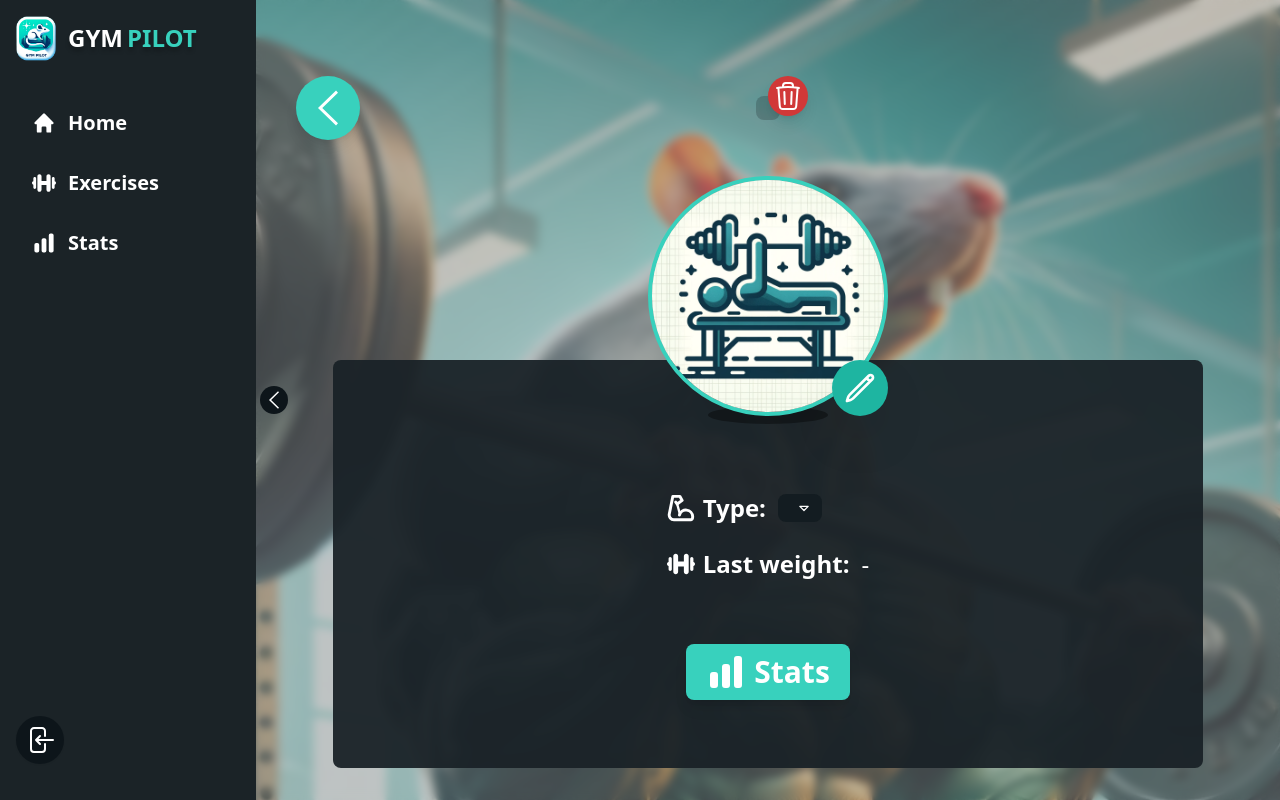
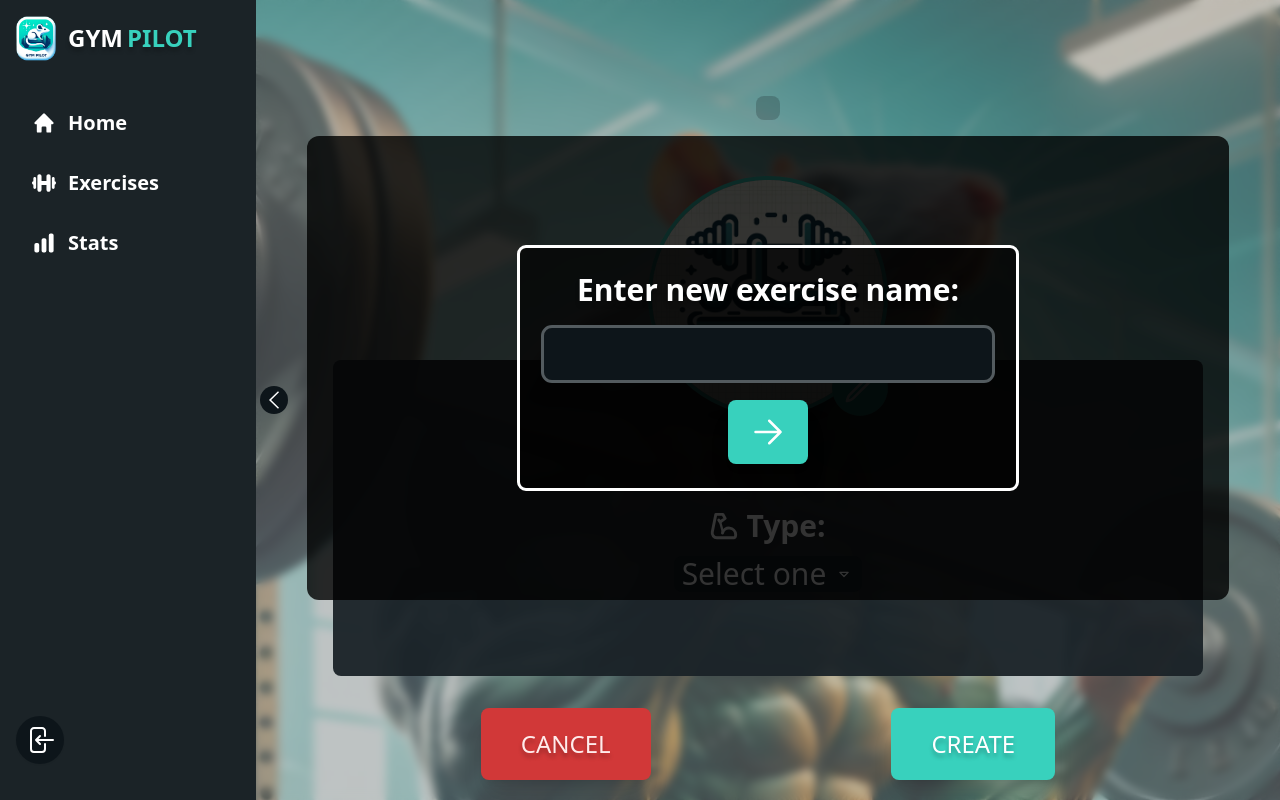
Before and after one commit to DanielinR/GymPilot, a Next.js app in the folder frontend/gympilot-next/: page /exercises/create in a window 1280 px wide. Built offline with nearby package versions, Linux system fonts and the light colour scheme; no server answers.

Commit message:
implement create exercise

```diff
--- a/frontend/gympilot-next/src/app/(app)/exercises/[exercise]/page.tsx
+++ b/frontend/gympilot-next/src/app/(app)/exercises/[exercise]/page.tsx
@@ -5,7 +5,6 @@ import ExerciseImage from "@/components/ExerciseDetails/ExericiseImage";
 import DeleteIcon from "@/components/svg/DeleteIcon";
 import GreaterThanIcon from "@/components/svg/GreaterThanIcon";
 import { deleteFromAPI, getJsonFromAPI, setJsonFromAPI } from "@/libs/data";
-import Link from "next/link";
 import { useEffect, useState } from "react";
 import ExerciseInfo from "@/components/ExerciseDetails/ExerciseInfo";
 import DeleteModal from "@/components/ExerciseDetails/DeleteModal";
@@ -62,7 +61,7 @@ export default function ExercisePage({
   }, [params.exercise]);
 
   return (
-    <div className="flex flex-col text-white w-full h-full items-center pt-12 md:pt-24 gap-6 md:gap-14 relative">
+    <div className="flex flex-col text-white w-full h-full items-center pt-6 md:pt-24 gap-6 md:gap-14 relative">
       <SelectIcon
         viewModal={viewIconSelection}
         selectAnswer={setIcon}
--- /dev/null
+++ b/frontend/gympilot-next/src/app/(app)/exercises/create/page.tsx
@@ -0,0 +1,114 @@
+"use client";
+
+import { Exercise } from "@/libs/utils";
+import ExerciseImage from "@/components/ExerciseDetails/ExericiseImage";
+import { useState } from "react";
+import { useRouter } from "next/navigation";
+import SelectType from "@/components/ExerciseDetails/SelectType";
+import MuscleIcon from "@/components/svg/MuscleIcon";
+import SelectIcon from "@/components/ExerciseDetails/SelectIcon";
+import NameModal from "@/components/ExerciseDetails/Create/NameModal";
+import { createFromAPI, getIdByName } from "@/libs/data";
+
+export default function CrateExercisePage() {
+  const router = useRouter();
+  const [exerciseInfo, setExerciseInfo] = useState<Exercise>({
+    id: -1,
+    name: "",
+    type: "",
+    last_weight: -1,
+    icon: "default.png",
+  });
+  const [viewNameModal, setViewNameModal] = useState(true);
+  const [viewIconSelection, setViewIconSelection] = useState(false);
+  const [typeAdviseView, setTypeAdviseView] = useState(false);
+
+  const createExercise = async () => {
+    if (exerciseInfo.type == "") {setTypeAdviseView(true); return}
+    try {
+      const {id,last_weight, ...exercise} = exerciseInfo
+      exercise.type = await getIdByName("/exerciseTypes", exercise.type)
+      createFromAPI("/exercises", exercise)
+      router.push("/exercises")
+    } catch (error) {
+      console.log(error)
+    }
+  };
+  const setIcon = (icon: string) => {
+    setViewIconSelection(false);
+    if (!exerciseInfo || !icon) return;
+    var newExerciseInfo: Exercise = { ...exerciseInfo };
+    newExerciseInfo.icon = icon;
+    setExerciseInfo(newExerciseInfo);
+  };
+  const setName = (name: string) => {
+    setViewNameModal(false);
+    if (!exerciseInfo || !name) return;
+    var newExerciseInfo: Exercise = { ...exerciseInfo };
+    newExerciseInfo.name = name;
+    setExerciseInfo(newExerciseInfo);
+  };
+  const setType = (type: any) => {
+    if (!exerciseInfo || !type) return;
+    var newExerciseInfo: Exercise = { ...exerciseInfo };
+    newExerciseInfo.type = type.name;
+    setExerciseInfo(newExerciseInfo);
+  };
+  const cancelCreation = () => {
+    router.push("/exercises");
+  };
+
+  return (
+    <div className="flex flex-col text-white w-full h-full items-center pt-6 md:pt-24 gap-6 md:gap-14 relative">
+      <SelectIcon
+        viewModal={viewIconSelection}
+        selectAnswer={setIcon}
+      ></SelectIcon>
+      <NameModal viewModal={viewNameModal} setName={setName}></NameModal>
+      <div className="w-full justify-center flex relative">
+        <h2 className="tittle text-4xl md:text-5xl lg:text-6xl font-bold h-full text-center relative max-w-[64%] flex justify-center">
+          {exerciseInfo?.name.toUpperCase()}
+        </h2>
+      </div>
+      <div className="flex flex-1 w-full flex-col items-center h-full relative">
+        <ExerciseImage
+          setviewIconSelection={setViewIconSelection}
+          exerciseInfo={exerciseInfo}
+        ></ExerciseImage>
+        <div className="text-3xl flex-1 gap-3 max-w-4xl mb-[-1.5rem] text-center text-white flex flex-col items-center justify-center w-[85%] bg-neutral-500 bg-opacity-95 p-3 pt-20 pb-4 rounded-lg -translate-y-14">
+          <div className="flex gap-2 items-center">
+            <MuscleIcon className="h-7 w-7"></MuscleIcon>
+            <span className="font-semibold">Type:</span>
+          </div>
+          <div className={typeAdviseView ? "border-error-500 border rounded-lg" : ""}>
+            <SelectType
+              type={exerciseInfo?.type || "Select one"}
+              select={setType}
+            ></SelectType>
+          </div>
+          {typeAdviseView && <span className="text-base text-error-500">
+            type needed to create an exercise
+          </span>}
+        </div>
+        <div className="flex items-center gap-4 pb-5 justify-evenly w-full">
+          <button
+            onClick={() => {
+              cancelCreation();
+            }}
+            className="px-10 py-5 bg-error-500 hover:bg-error-700 rounded-lg text-error-100 shadowText text-2xl shadow-xl"
+          >
+            CANCEL
+          </button>
+          <button
+            onClick={() => {
+              createExercise();
+            }}
+            className="px-10 py-5 bg-brand-500 hover:bg-brand-700 rounded-lg text-white shadowText text-2xl shadow-xl"
+          >
+            CREATE
+          </button>
+        </div>
+      </div>
+    </div>
+  );
+}
--- a/frontend/gympilot-next/src/app/(app)/exercises/page.tsx
+++ b/frontend/gympilot-next/src/app/(app)/exercises/page.tsx
@@ -3,12 +3,17 @@
 import { Exercise } from "@/libs/utils";
 import List from "@/components/list/List";
 import ExerciseElement from "@/components/list/ExerciseElement"; "@/components/list/ExerciseElement";
+import { useRouter } from "next/navigation";
 
 export default function ExercisesPage() {
+  const router = useRouter()
+  const createExercise = () => {
+    router.push("/exercises/create")
+  }
 
   return (
     <div className="p-5 w-full h-full">
-      <List<Exercise> tittle="Exercises" url="/exercises" searchBy="name" render={ExerciseElement}></List>
+      <List<Exercise> tittle="Exercises" url="/exercises" createFunction={createExercise} searchBy="name" render={ExerciseElement}></List>
     </div>
   );
 }
--- /dev/null
+++ b/frontend/gympilot-next/src/components/ExerciseDetails/Create/NameModal.tsx
@@ -0,0 +1,44 @@
+import ArrowIcon from "@/components/svg/ArrowIcon";
+import { useState } from "react";
+
+export default function NameModal({
+  viewModal,
+  setName,
+}: {
+  viewModal: boolean;
+  setName: (name: string) => void;
+}) {
+  const [nameAux, setNameAux] = useState("");
+
+  return (
+    <div
+      className={`absolute z-50 bg-neutral-900 bg-opacity-80 py-28 px-5 flex items-center justify-center mt-10 w-[90%] rounded-xl ${
+        viewModal ? "" : "hidden"
+      }`}
+    >
+      <form className=" w-fit bg-neutral-900 bg-opacity-70 outline-color-secondary outline rounded-md flex flex-col items-center justify-center p-6 gap-5">
+        <h2 className="shadowText text-color-font text-3xl text-center font-bold">
+          Enter new exercise name:
+        </h2>
+        <input
+          onChange={(event) => {
+            setNameAux(event.target.value);
+          }}
+          required
+          className="w-full text-3xl bg-neutral-700 rounded-lg p-2 focus:outline-brand-500 outline text-center outline-neutral-300"
+        ></input>
+        <div className="flex items-center gap-10">
+          <button
+            formAction={() => {
+              if (!nameAux) return;
+              setName(nameAux);
+            }}
+            className="px-5 py-3 bg-brand-500 hover:bg-brand-700 rounded-lg text-white shadowText text-2xl shadow-xl"
+          >
+            <ArrowIcon className="h-10 w-10"></ArrowIcon>
+          </button>
+        </div>
+      </form>
+    </div>
+  );
+}
--- a/frontend/gympilot-next/src/components/ExerciseDetails/ExerciseInfo.tsx
+++ b/frontend/gympilot-next/src/components/ExerciseDetails/ExerciseInfo.tsx
@@ -2,18 +2,16 @@ import MuscleIcon from "@/components/svg/MuscleIcon";
 import StatsIcon from "@/components/svg/StatsIcon";
 import DumbellIcon from "@/components/svg/DumbellIcon";
 import { Exercise } from "@/libs/utils";
-import { useState } from "react";
-import DisplayIcon from "../svg/DisplayIcon";
-import DropDownItems from "../list/SearchBar/DropdownItems";
+import SelectExercise from "./SelectType";
+import SelectType from "./SelectType";
 
 export default function ExerciseInfo({
   exerciseInfo,
   setType,
 }: {
   exerciseInfo: Exercise | undefined;
-  setType: (type: string) => void;
+  setType: (type: any) => void;
 }) {
-  const [isOpen, setIsOpen] = useState(false);
 
   return (
     <>
@@ -23,31 +21,7 @@ export default function ExerciseInfo({
             <MuscleIcon className="h-7 w-7"></MuscleIcon>
             <span className="font-semibold">Type:</span>
           </div>
-          <div className="relative">
-            {isOpen && (
-              <DropDownItems
-                filter="type"
-                selectFunction={(selection: string) => {
-                  setIsOpen(false);
-                  if (!selection) return;
-                  setType(selection);
-                }}
-              ></DropDownItems>
-            )}
-            <button
-              onClick={() => {
-                setIsOpen(!isOpen);
-              }}
-              className="flex items-center bg-neutral-600 rounded-lg pl-2"
-            >
-              <span className="font-light pr-1">{exerciseInfo?.type}</span>
-              <div
-                className={`flex-grow pl-1 pr-2 py-1 hover:bg-neutral-700 rounded-r-lg h-full`}
-              >
-                <DisplayIcon className="w-5 h-5"></DisplayIcon>
-              </div>
-            </button>
-          </div>
+          <SelectType type={exerciseInfo?.type} select={setType}></SelectType>
         </div>
         <div className="flex flex-col md:flex-row gap-1 md:gap-3 items-center">
           <div className="flex gap-2 items-center">
--- /dev/null
+++ b/frontend/gympilot-next/src/components/ExerciseDetails/SelectType.tsx
@@ -0,0 +1,41 @@
+import { useState } from "react";
+import DropDownItems from "../list/SearchBar/DropdownItems";
+import DisplayIcon from "../svg/DisplayIcon";
+
+export default function SelectType({
+  type,
+  select,
+}: {
+  type?: string;
+  select: (item: any) => void;
+}) {
+  const [isOpen, setIsOpen] = useState(false);
+
+  return (
+    <div className="relative">
+      {isOpen && (
+        <DropDownItems
+          filter="type"
+          selectFunction={(selection: any) => {
+            setIsOpen(false);
+            if (!selection) return;
+            select(selection);
+          }}
+        ></DropDownItems>
+      )}
+      <button
+        onClick={() => {
+          setIsOpen(!isOpen);
+        }}
+        className="flex items-center bg-neutral-600 rounded-lg pl-2"
+      >
+        <span className="font-light pr-1">{type}</span>
+        <div
+          className={`flex-grow pl-1 pr-2 py-1 hover:bg-neutral-700 rounded-r-lg h-full`}
+        >
+          <DisplayIcon className="w-5 h-5"></DisplayIcon>
+        </div>
+      </button>
+    </div>
+  );
+}
--- a/frontend/gympilot-next/src/components/list/SearchBar/FilterButton.tsx
+++ b/frontend/gympilot-next/src/components/list/SearchBar/FilterButton.tsx
@@ -13,8 +13,8 @@ export default function FilterButton({ filter }: { filter: string }) {
   const selectOpt = (option: {name:string}) => {
     setIsOpen(false);
     setValue(option.name);
-    if (option.name == "") return
     const params = new URLSearchParams(searchParams);
+    if (!option.name) return;
     params.set(filter, option.name);
     replace(`${pathname}?${params.toString()}`);
   };
```
Also changed, not shown: frontend/gympilot-next/src/components/list/List.tsx (+16 -4 lines), frontend/gympilot-next/src/components/svg/PlusIcon.tsx (+12 -4 lines), frontend/gympilot-next/src/libs/data.ts (+32 -18 lines).
